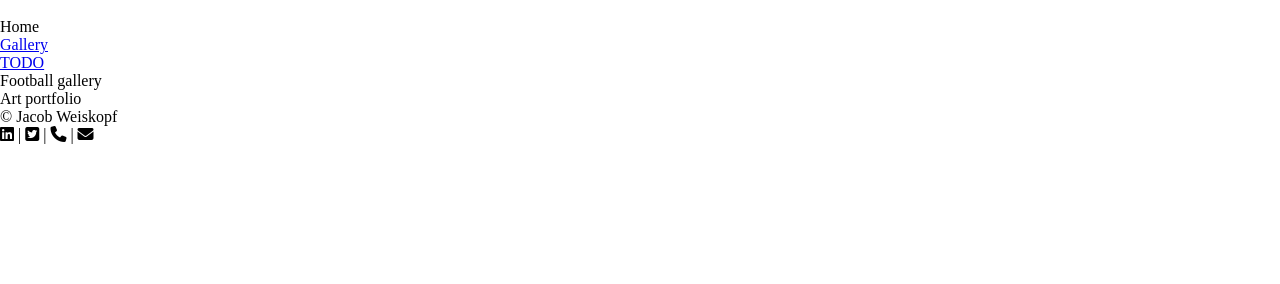
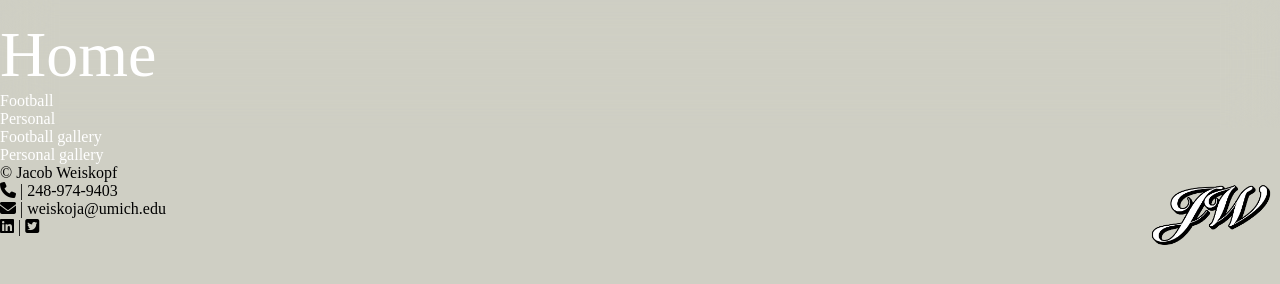
Before and after one commit to Weiskoja/weiskojaSite, a plain HTML site: page index.html in a window 1280 px wide. Drawn offline with Linux system fonts and the light colour scheme.

Commit message:
images finished, footer finished, js started

```diff
--- a/css/style.css
+++ b/css/style.css
@@ -0,0 +1,62 @@
+/*body styling*/
+body{
+    background-color: #cfcfc4; /* http://pastel-gray.colorcode.is/ */
+}
+
+
+/*link css*/
+
+nav .active{
+    font-size: 64px;
+}
+a, a:visited{
+    text-decoration: none;
+    color: white;
+}
+a:hover{
+    text-decoration: underline;
+}
+
+
+/* Nav styling*/
+header{
+    position: sticky;
+    top: 0;
+    z-index: 999;
+    backdrop-filter:blur(25px);
+}
+ nav{
+    color: white ;
+ }
+
+
+
+footer .perInfo:hover{
+    text-decoration: underline;
+}
+
+
+/*gallery css*/
+img{
+    max-height: 300px;
+}
+
+/* footer css*/
+footer{
+    display: flex;
+
+    flex-direction: row;
+    justify-content: space-between;
+
+    height: 100px;
+}
+footer #oneF{
+    display: flex;
+    flex-flow: column;
+}
+footer #twoF{
+    display: flex;
+}
+#initials{
+    height: 100px;
+}
--- a/index.html
+++ b/index.html
@@ -17,25 +17,35 @@
             <img src="" alt="">
             <ul>
                 <li class = "active"> Home</li>
-                <li><a href = "footballGallery.html">Gallery</a></li>
-                <li><a href = "personalGallery.html">TODO</a></li>
+                <li><a href = "footballGallery.html">Football</a></li>
+                <li><a href = "personalGallery.html">Personal</a></li>
             </ul>
         </nav>
     </header>
     <main id = "skip">
         <div>
-            Football gallery
+            <a href = "footballGallery.html">Football gallery</a>
         </div>
         <div>
-            Art portfolio
+            <a href = "personalGallery.html">Personal gallery</a>
         </div>
     </main>
     <footer>
-        &copy; Jacob Weiskopf <br>
-        <i class="fa-brands fa-linkedin"></i> |
-        <i class="fa-brands fa-square-twitter"></i> |
-        <i class="fa-solid fa-phone"></i> |
-        <i class="fa-solid fa-envelope"></i>
+        <div id = "oneF">
+            &copy; Jacob Weiskopf <br>
+            <div>
+                <i class = "fa-solid fa-phone"></i> | <span class = "perInfo">248-974-9403</span> <br>
+                <i class = "fa-solid fa-envelope"></i> | <span class = "perInfo">weiskoja@umich.edu</span>
+            </div>
+            <div>
+                <i class = "fa-brands fa-linkedin"></i> |
+                <i class = "fa-brands fa-square-twitter"></i>
+            </div>
+        </div>
+        <div id = "twoF">
+            <img src = "images/InitialsFavicon.png" id = "initials">
+        </div>
     </footer>
 </body>
+    <script type="text/javascript" src="js/site.js"></script>
 </html>
--- a/js/site.js
+++ b/js/site.js
@@ -0,0 +1,14 @@
+//invert initials on click to access fun menu
+var inverted;
+document.querySelector("#initials").addEventListener("click", function(){
+    if(!inverted){
+        document.querySelector("#initials").style.filter="invert(1)";
+        //console.log("the image is inverted")
+        inverted = true;
+    }
+    else{
+        document.querySelector("#initials").style.filter="invert(0)";
+        //onsole.log("image has been reverted")
+        inverted = false;
+    }
+})
```
Also changed, not shown: footballGallery.html (+16 -7 lines), personalGallery.html (+26 -11 lines), images/InitialsFavicon.png (added), 1 other file.
